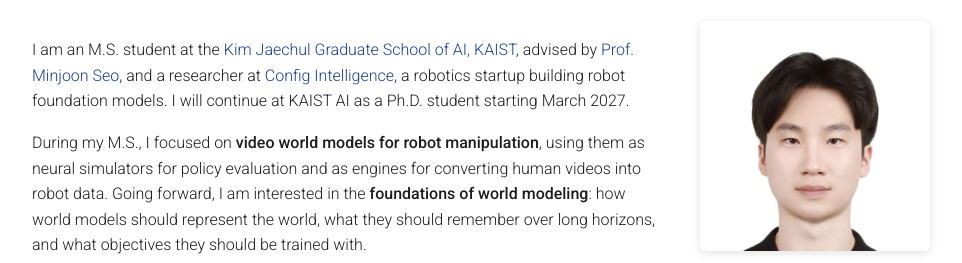
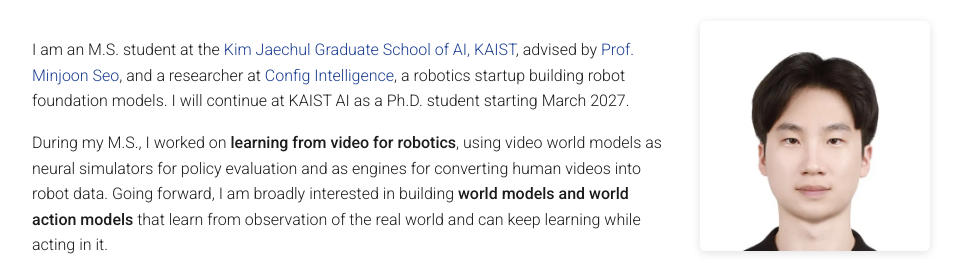
Before and after one commit to byeongGuks/byeongGuks.github.io, a plain HTML site: page index.html in a window 1280 px wide. Shown: the part 194-457 px from the top of the page, without its empty margins (159-1121 px from the left). Drawn offline with Linux system fonts and the light colour scheme.

Commit message:
Revise research statement

```diff
--- a/index.html
+++ b/index.html
@@ -50,10 +50,10 @@
           I will continue at KAIST AI as a Ph.D. student starting March 2027.
         </p>
         <p>
-          During my M.S., I focused on <b>video world models for robot manipulation</b>, using them as neural simulators
-          for policy evaluation and as engines for converting human videos into robot data. Going forward, I am interested in the
-          <b>foundations of world modeling</b>: how world models should represent the world, what they should remember over long
-          horizons, and what objectives they should be trained with.
+          During my M.S., I worked on <b>learning from video for robotics</b>, using video world models as neural simulators
+          for policy evaluation and as engines for converting human videos into robot data. Going forward, I am broadly interested in
+          building <b>world models and world action models</b> that learn from observation of the real world and can keep learning
+          while acting in it.
         </p>
         <p>
           Previously, I worked on retrieval-augmented and latent reasoning with LLMs at
@@ -77,7 +77,7 @@
           <a href="https://github.com/byeongGuks" title="GitHub" aria-label="GitHub">
             <svg viewBox="0 0 24 24"><path d="M12 2a10 10 0 0 0-3.2 19.5c.5.1.7-.2.7-.5v-1.7c-2.8.6-3.4-1.3-3.4-1.3-.4-1.2-1.1-1.5-1.1-1.5-.9-.6.1-.6.1-.6 1 .1 1.5 1 1.5 1 .9 1.5 2.4 1.1 2.9.8.1-.7.4-1.1.6-1.3-2.2-.3-4.6-1.1-4.6-5 0-1.1.4-2 1-2.7-.1-.3-.4-1.3.1-2.7 0 0 .8-.3 2.8 1a9.6 9.6 0 0 1 5 0c1.9-1.3 2.8-1 2.8-1 .5 1.4.2 2.4.1 2.7.6.7 1 1.6 1 2.7 0 3.9-2.3 4.7-4.6 5 .4.3.7.9.7 1.9V21c0 .3.2.6.7.5A10 10 0 0 0 12 2z"/></svg>
           </a>
-          <a href="https://www.linkedin.com/in/byeong-guk-jeon-4b62b627a/" title="LinkedIn" aria-label="LinkedIn">
+          <a href="https://www.linkedin.com/in/byeongguk-jeon-4b62b627a/" title="LinkedIn" aria-label="LinkedIn">
             <svg viewBox="0 0 24 24"><path d="M20.4 3H3.6C3.3 3 3 3.3 3 3.6v16.8c0 .3.3.6.6.6h16.8c.3 0 .6-.3.6-.6V3.6c0-.3-.3-.6-.6-.6zM8.3 18.3H5.7V9.7h2.6v8.6zM7 8.6a1.5 1.5 0 1 1 0-3 1.5 1.5 0 0 1 0 3zm11.3 9.7h-2.6v-4.2c0-1 0-2.3-1.4-2.3s-1.6 1.1-1.6 2.2v4.3h-2.6V9.7h2.5v1.2c.4-.7 1.2-1.4 2.5-1.4 2.7 0 3.2 1.8 3.2 4.1v4.7z"/></svg>
           </a>
           <a href="cv.pdf" title="CV" aria-label="CV">
```
Also changed, not shown: 1 other file.
